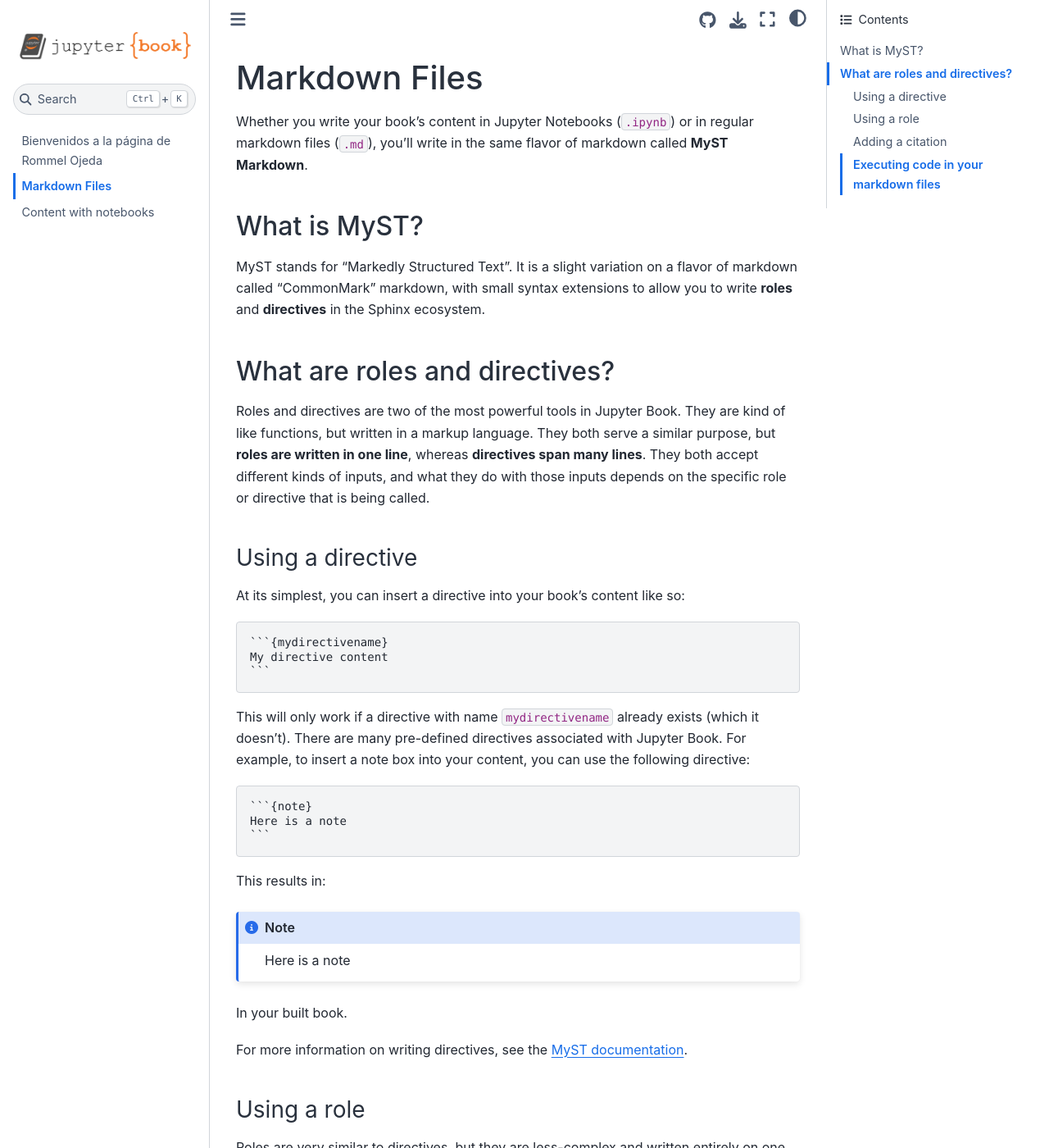
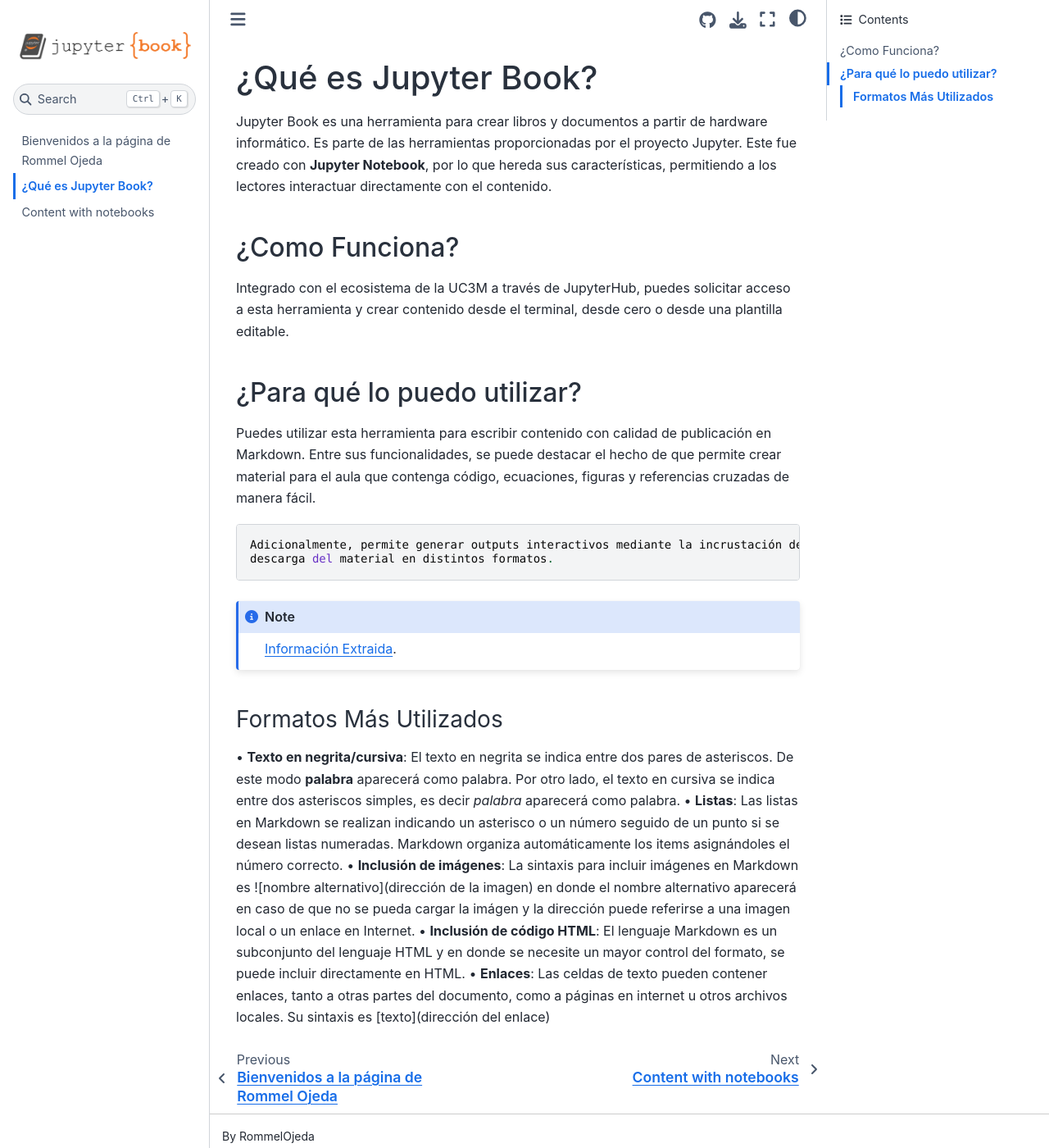
Before and after one commit to RommelOjeda/milibro001, a Jupyter Book: the page built from markdown.md, in a window 1280 px wide and 1400 px high. Shown: the whole window at 82% size. Built offline with Jupyter Book 1.0.4 settings and Sphinx 7.4.7 and the Sphinx Book theme 1.1.4, drawn with Linux system fonts in a browser that asks for light colours; pages that are not in the unit, such as notebooks, are missing from menus; cross-references to code outside the pages are shown as plain code; some of the changed text lies outside the part shown.

Commit message:
Libro001

`````diff
--- a/markdown.md
+++ b/markdown.md
@@ -1,125 +1,38 @@
-# Markdown Files
+# ¿Qué es Jupyter Book?
 
-Whether you write your book's content in Jupyter Notebooks (`.ipynb`) or
-in regular markdown files (`.md`), you'll write in the same flavor of markdown
-called **MyST Markdown**.
+Jupyter Book es una herramienta para crear libros y documentos a partir de hardware informático.
+Es parte de las herramientas proporcionadas por el proyecto Jupyter. Este fue creado con **Jupyter
+Notebook**, por lo que hereda sus características, permitiendo a los lectores interactuar
+directamente con el contenido.
 
-## What is MyST?
+## ¿Como Funciona?
 
-MyST stands for "Markedly Structured Text". It
-is a slight variation on a flavor of markdown called "CommonMark" markdown,
-with small syntax extensions to allow you to write **roles** and **directives**
-in the Sphinx ecosystem.
+Integrado con el ecosistema de la UC3M a través de JupyterHub, puedes solicitar acceso a esta
+herramienta y crear contenido desde el terminal, desde cero o desde una plantilla editable.
 
-## What are roles and directives?
+## ¿Para qué lo puedo utilizar?
 
-Roles and directives are two of the most powerful tools in Jupyter Book. They
-are kind of like functions, but written in a markup language. They both
-serve a similar purpose, but **roles are written in one line**, whereas
-**directives span many lines**. They both accept different kinds of inputs,
-and what they do with those inputs depends on the specific role or directive
-that is being called.
-
-### Using a directive
-
-At its simplest, you can insert a directive into your book's content like so:
+Puedes utilizar esta herramienta para escribir contenido con calidad de publicación en Markdown.
+Entre sus funcionalidades, se puede destacar el hecho de que permite crear material para el aula
+que contenga código, ecuaciones, figuras y referencias cruzadas de manera fácil.
 
 ````
-```{mydirectivename}
-My directive content
-```
+Adicionalmente, permite generar outputs interactivos mediante la incrustación de notebooks y la
+descarga del material en distintos formatos.
 ````
 
-This will only work if a directive with name `mydirectivename` already exists
-(which it doesn't). There are many pre-defined directives associated with
-Jupyter Book. For example, to insert a note box into your content, you can
-use the following directive:
+```{note}
+[Información Extraida](https://www.uc3m.es/uc3mdigital/guia-herramientas/jupyter-book#:~:text=Jupyter%20Book%20es%20una%20herramienta,interactuar%20directamente%20con%20el%20contenido.).
 
-````
-```{note}
-Here is a note
-```
-````
-
-This results in:
-
-```{note}
-Here is a note
 ```
 
-In your built book.
+### Formatos Más Utilizados
 
-For more information on writing directives, see the
-[MyST documentation](https://myst-parser.readthedocs.io/).
-
-
-### Using a role
-
-Roles are very similar to directives, but they are less-complex and written
-entirely on one line. You can insert a role into your book's content with
-this pattern:
-
-```
-Some content {rolename}`and here is my role's content!`
-```
-
-Again, roles will only work if `rolename` is a valid role's name. For example,
-the `doc` role can be used to refer to another page in your book. You can
-refer directly to another page by its relative path. For example, the
-role syntax `` {doc}`intro` `` will result in: {doc}`intro`.
-
-For more information on writing roles, see the
-[MyST documentation](https://myst-parser.readthedocs.io/).
-
-
-### Adding a citation
-
-You can also cite references that are stored in a `bibtex` file. For example,
-the following syntax: `` {cite}`holdgraf_evidence_2014` `` will render like
-this: {cite}`holdgraf_evidence_2014`.
-
-Moreover, you can insert a bibliography into your page with this syntax:
-The `{bibliography}` directive must be used for all the `{cite}` roles to
-render properly.
-For example, if the references for your book are stored in `references.bib`,
-then the bibliography is inserted with:
-
-````
-```{bibliography}
-```
-````
-
-Resulting in a rendered bibliography that looks like:
-
-```{bibliography}
-```
-
-
-### Executing code in your markdown files
-
-If you'd like to include computational content inside these markdown files,
-you can use MyST Markdown to define cells that will be executed when your
-book is built. Jupyter Book uses *jupytext* to do this.
-
-First, add Jupytext metadata to the file. For example, to add Jupytext metadata
-to this markdown page, run this command:
-
-```
-jupyter-book myst init markdown.md
-```
-
-Once a markdown file has Jupytext metadata in it, you can add the following
-directive to run the code at build time:
-
-````
-```{code-cell}
-print("Here is some code to execute")
-```
-````
-
-When your book is built, the contents of any `{code-cell}` blocks will be
-executed with your default Jupyter kernel, and their outputs will be displayed
-in-line with the rest of your content.
-
-For more information about executing computational content with Jupyter Book,
-see [The MyST-NB documentation](https://myst-nb.readthedocs.io/).
+• **Texto en negrita/cursiva**: El texto en negrita se indica entre dos pares de asteriscos. De este modo **palabra** aparecerá como palabra. Por otro lado,
+el texto en cursiva se indica entre dos asteriscos simples, es decir *palabra* aparecerá como palabra.
+• **Listas**: Las listas en Markdown se realizan indicando un asterisco o un número seguido de un punto si se desean listas numeradas. Markdown organiza
+automáticamente los items asignándoles el número correcto.
+• **Inclusión de imágenes**: La sintaxis para incluir imágenes en Markdown es ![nombre alternativo](dirección de la imagen) en donde el nombre alternativo aparecerá en caso de que no se pueda cargar la imágen y la dirección puede referirse a una imagen local o un enlace en Internet.
+• **Inclusión de código HTML**: El lenguaje Markdown es un subconjunto del lenguaje HTML y en donde se necesite un mayor control del formato, se puede incluir directamente en HTML.
+• **Enlaces**: Las celdas de texto pueden contener enlaces, tanto a otras partes del documento, como a páginas en internet u otros archivos locales. Su sintaxis es
+[texto](dirección del enlace)
`````
Also changed, not shown: intro.md (+0 -2 lines), listado_materias.yml (deleted, +0 -9 lines).
